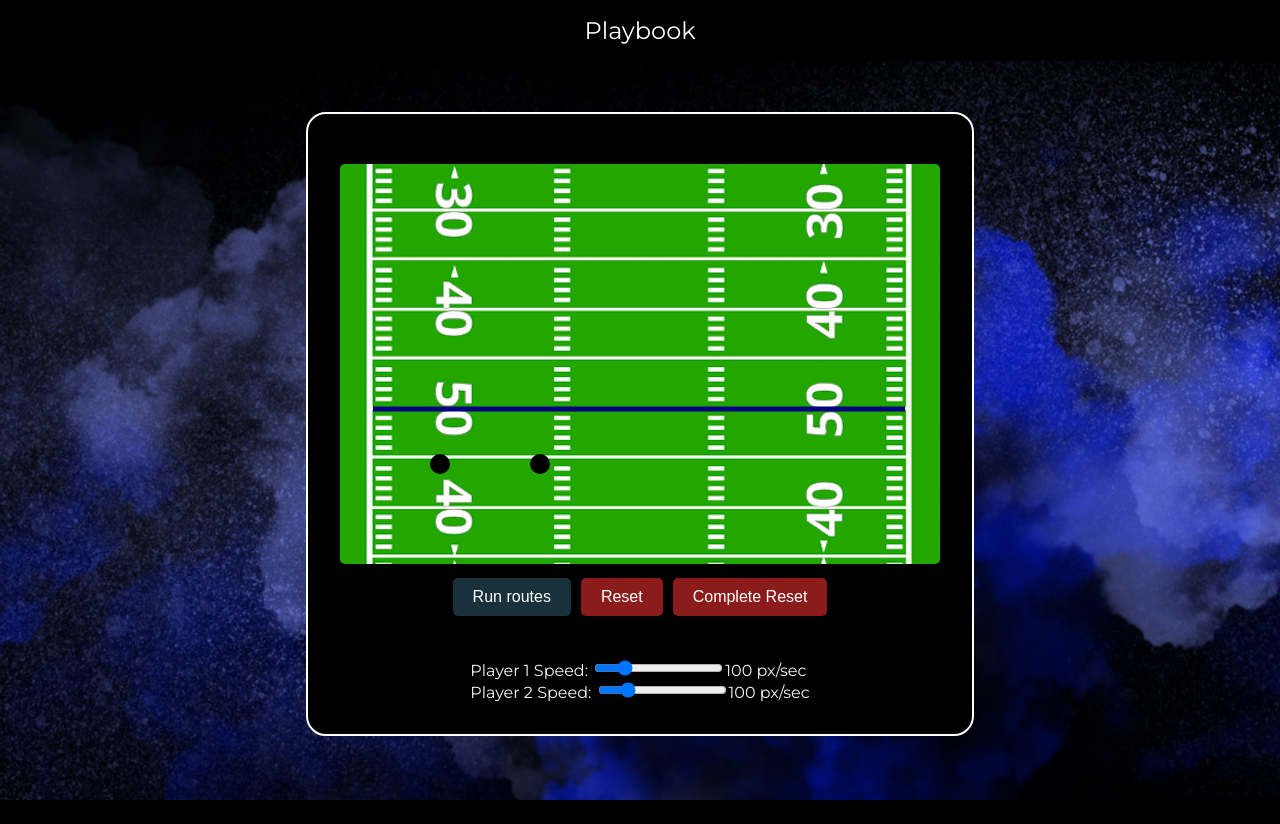
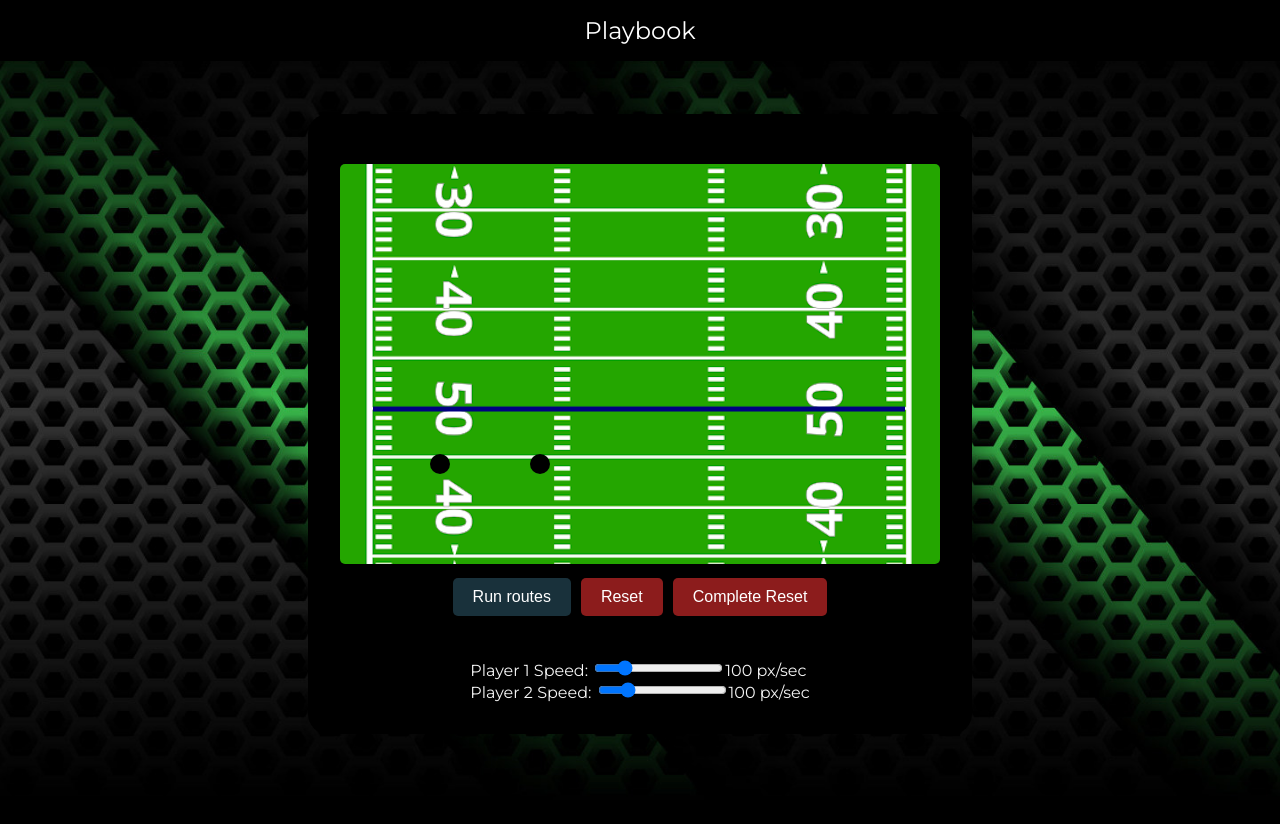
Before and after one commit to srihariKrishnaswamy/Playbook, a React (Create React App) app: page / in a window 1280 px wide. Built offline with nearby package versions, Linux system fonts and the light colour scheme.

Commit message:
Cheeky new UI changes

```diff
--- a/src/components/play-panel/PlayPanel.css
+++ b/src/components/play-panel/PlayPanel.css
@@ -10,7 +10,7 @@
     border-radius: 20px;
     max-width: fit-content;
     margin: auto;
-    border: 2px solid white;
+    box-shadow: 0 4px 8px rgba(0, 0, 0, 0.1);
 }
 
 .component-container {
--- a/src/index.css
+++ b/src/index.css
@@ -9,7 +9,7 @@ html, body {
 }
 
 body {
-  background-image: url('./img/smoke-bg.png');
+  background-image: url('./img/green-bg.jpg');
   background-size: cover;
   background-position: center;
   background-repeat: no-repeat;
```
Also changed, not shown: src/img/green-bg.jpg (added), src/img/smoke-bg.png (deleted).
